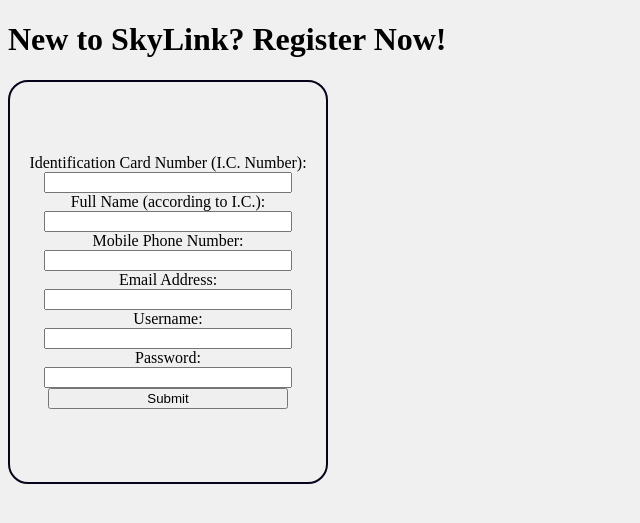
After one commit to Mutton9558/SkyLink, a Flask app: page /register in a window 1280 px wide. The commit adds this page. Shown: the top 523 px of the page, without its empty margins (0-640 px from the left). Run offline with Flask 3, Linux system fonts and the light colour scheme.

Commit message:
simple css changes + basic registration form

```diff
--- a/app.py
+++ b/app.py
@@ -3,9 +3,16 @@
 app = Flask(__name__)
 
 @app.route('/')
-@app.route('/home')
 def home():
     return render_template("index.html")
 
+@app.route('/home')
+def redirectToDefault():
+    return redirect(url_for("home"))
+
+@app.route('/register')
+def register():
+    return render_template("register.html")
+
 if __name__ == "__main__":
     app.run(debug=True)
--- a/static/style.css
+++ b/static/style.css
@@ -12,6 +12,30 @@
     z-index: 150;
 }
 
+:root{
+    --primary: #82C26E; /*rgb primary (130, 194, 110)*/
+    --secondary: #0A85ED; /*rgb secondary (10, 133, 237)*/
+    --background-dark: #050418;
+    --text-dark-mode: #e8e6fb;
+    --background-light: #eae9fb;
+    --text-light-mode:#06041a;
+}
+
 body{
     background-color: #f0f0f0;
 }
+
+.reg-form{
+    display: flex;
+    flex-direction: column;
+    border: 2px var(--text-light-mode) solid;
+    width: 25%;
+    height: 50vh;
+    justify-content: center;
+    align-items: center;
+    border-radius: 20px;
+}
+
+.reg-form input{
+    width: 15rem;
+}
--- /dev/null
+++ b/templates/register.html
@@ -0,0 +1,33 @@
+<!DOCTYPE html>
+<html lang="en">
+<head>
+    <meta charset="UTF-8">
+    <meta name="viewport" content="width=device-width, initial-scale=1.0">
+    <link rel="stylesheet" href="{{ url_for('static', filename='style.css') }}">
+    <title>Register New User</title>
+</head>
+<body>
+    <div id="reg-area">
+        <div id="reg-title">
+            <h1>New to SkyLink? Register Now!</h1>
+        </div>
+        <div id="reg-cont">
+            <form name="register-form" class="reg-form">
+                <label id="ic-no">Identification Card Number (I.C. Number): </label>
+                <input type="text" name="ic" required>
+                <label id="full-name">Full Name (according to I.C.): </label>
+                <input type="text" name="full-name" required>
+                <label id="phone-no">Mobile Phone Number: </label>
+                <input type="text" name="hp-no" required>
+                <label id="email">Email Address: </label>
+                <input type="text" name="email" required>
+                <label id="username">Username: </label>
+                <input type="text" name="username" required>
+                <label id="password">Password: </label>
+                <input type="text" name="password" required>
+                <input type="submit" name="submit" id="submit">
+            </form>
+        </div>
+    </div>
+</body>
+</html>
```
